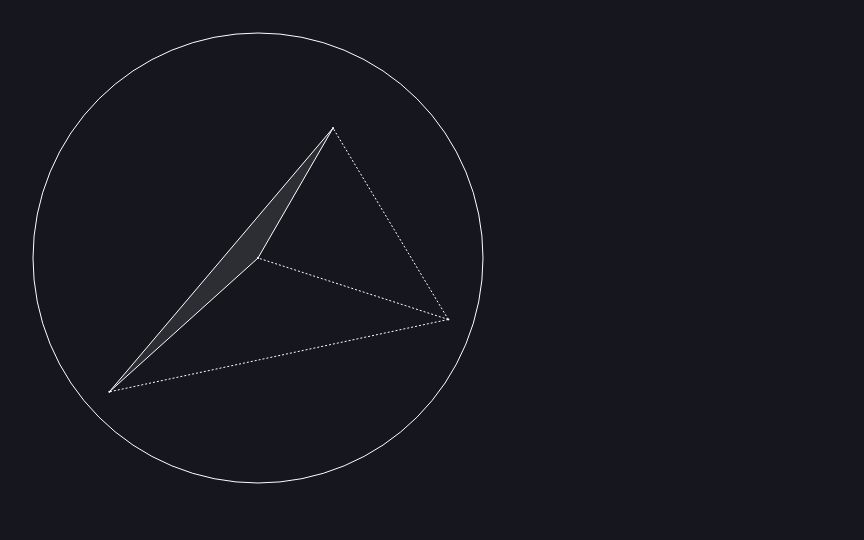
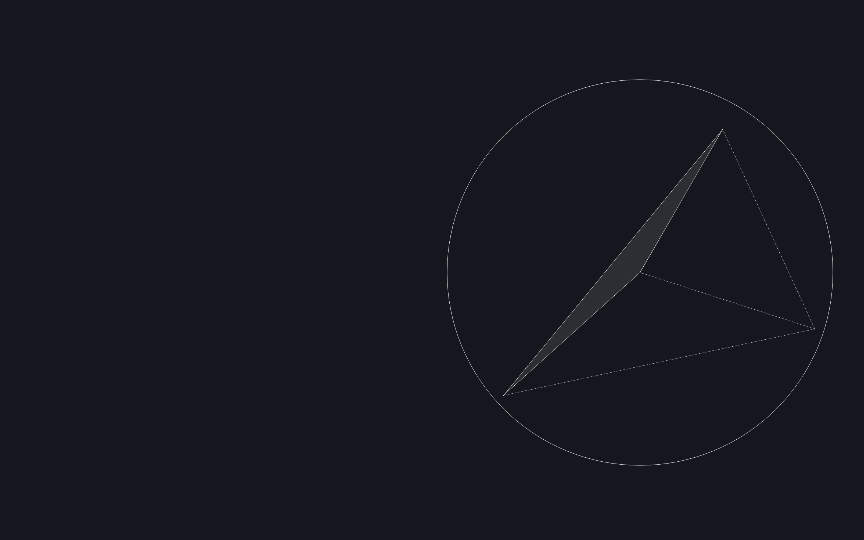
Before and after one commit to yannicfreson/Gjeometrjical-Cljock, a plain HTML site: page index.html in a window 1280 px wide. Shown: the whole page, without its empty margins (0-864 px from the left). Drawn offline with Linux system fonts and the light colour scheme.

Commit message:
changed for screen size of 3440x1440

```diff
--- a/code.js
+++ b/code.js
@@ -9,9 +9,9 @@ let dotSize = 1;
 let cx = w / 2;
 let cy = h / 2;
 
-let sRadius = 200;
-let mRadius = 200;
-let hRadius = 150;
+let sRadius = 500;
+let mRadius = 500;
+let hRadius = 450;
 
 let sAngle = 0;
 let mAngle = 0;
--- a/index.html
+++ b/index.html
@@ -6,8 +6,8 @@
     <link rel="stylesheet" href="styles.css" />
     <title>Gümetricjål Cljöck</title>
   </head>
-  <body>
-    <canvas id="canvas" width="500" height="500"></canvas>
+  <body style="overflow: hidden">
+    <canvas id="canvas" width="3440" height="1440" style="width: 100%"></canvas>
   </body>
   <script src="code.js"></script>
 </html>
```
